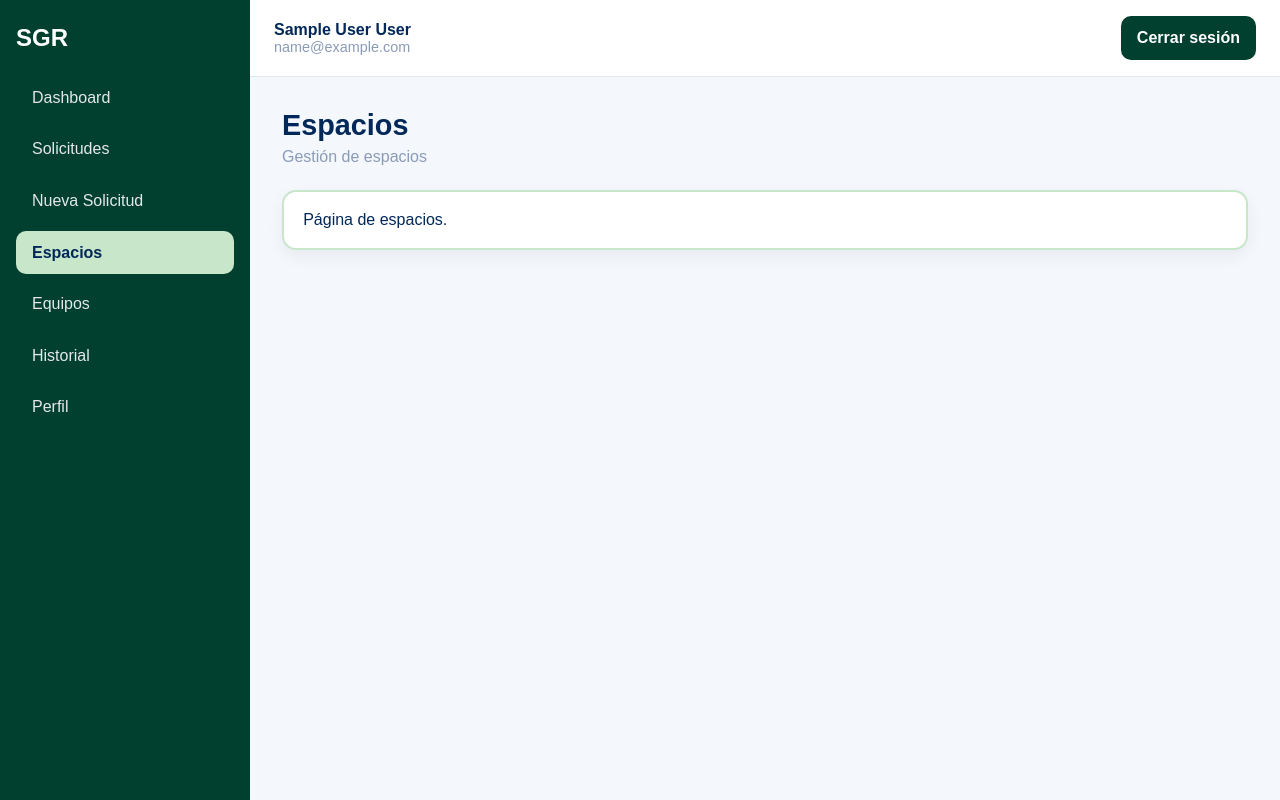
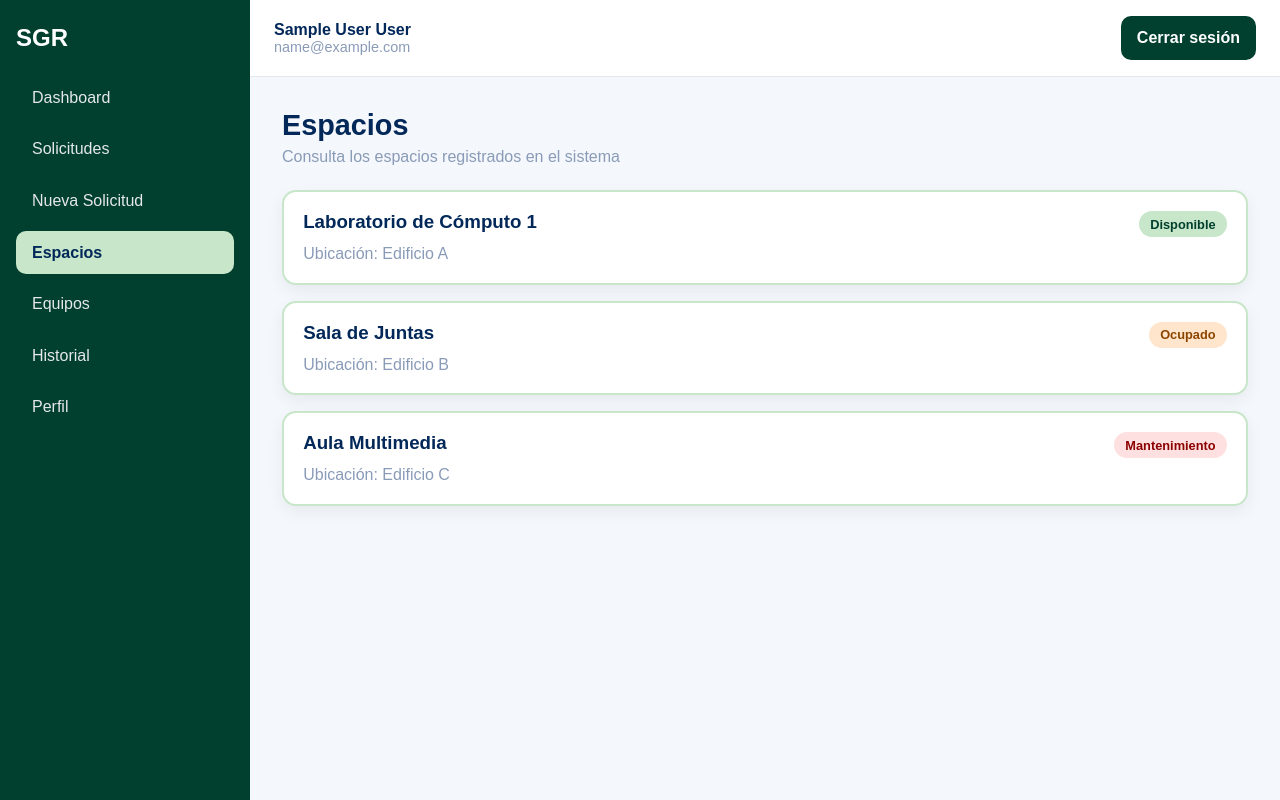
Before and after one commit to GatoGroZero/resource-management-system, a React app in the folder web/: page /spaces in a window 1280 px wide. Built offline with nearby package versions, Linux system fonts and the light colour scheme; sample sign-in values are in the browser's storage; the HTML template or start-up script is replaced by a standard one.

Commit message:
feat(web): completar vistas de perfil espacios y equipos

```diff
--- a/web/src/pages/equipments/EquipmentsPage.jsx
+++ b/web/src/pages/equipments/EquipmentsPage.jsx
@@ -1,15 +1,72 @@
 import DashboardLayout from '../../components/layout/DashboardLayout'
 import PageHeader from '../../components/common/PageHeader'
+
+const equipments = [
+  {
+    id: 1,
+    name: 'Proyector Epson',
+    inventory: 'EQ-001',
+    status: 'Disponible',
+  },
+  {
+    id: 2,
+    name: 'Laptop Dell',
+    inventory: 'EQ-002',
+    status: 'Prestado',
+  },
+  {
+    id: 3,
+    name: 'Micrófono Inalámbrico',
+    inventory: 'EQ-003',
+    status: 'Mantenimiento',
+  },
+]
 
 function EquipmentsPage() {
   return (
     <DashboardLayout>
-      <PageHeader title="Equipos" subtitle="Gestión de equipos" />
-      <div style={cardStyle}>
-        <p>Página de equipos.</p>
+      <PageHeader
+        title="Equipos"
+        subtitle="Consulta los equipos registrados en el sistema"
+      />
+
+      <div style={{ display: 'grid', gap: '1rem' }}>
+        {equipments.map((equipment) => (
+          <div key={equipment.id} style={cardStyle}>
+            <div style={{ display: 'flex', justifyContent: 'space-between', marginBottom: '0.5rem' }}>
+              <h3 style={{ color: '#022859' }}>{equipment.name}</h3>
+              <span style={getStatusStyle(equipment.status)}>{equipment.status}</span>
+            </div>
+
+            <p style={{ color: '#8A9BB8' }}>Inventario: {equipment.inventory}</p>
+          </div>
+        ))}
       </div>
     </DashboardLayout>
   )
+}
+
+function getStatusStyle(status) {
+  if (status === 'Disponible') {
+    return badgeStyle('#C8E6C9', '#01402E')
+  }
+
+  if (status === 'Prestado') {
+    return badgeStyle('#FFE5CC', '#8B4500')
+  }
+
+  return badgeStyle('#FFE0E0', '#8B0000')
+}
+
+function badgeStyle(background, color) {
+  return {
+    background,
+    color,
+    padding: '0.35rem 0.7rem',
+    borderRadius: '999px',
+    fontSize: '0.8rem',
+    fontWeight: '700',
+  }
 }
 
 const cardStyle = {
--- a/web/src/pages/profile/ProfilePage.jsx
+++ b/web/src/pages/profile/ProfilePage.jsx
@@ -7,15 +7,42 @@ function ProfilePage() {
 
   return (
     <DashboardLayout>
-      <PageHeader title="Perfil" subtitle="Información del usuario" />
+      <PageHeader
+        title="Perfil"
+        subtitle="Consulta la información de tu cuenta"
+      />
+
+      <div style={gridStyle}>
         <div style={cardStyle}>
-        <p><strong>Nombre:</strong> {user?.name} {user?.lastName}</p>
-        <p><strong>Correo:</strong> {user?.email}</p>
-        <p><strong>Rol:</strong> {user?.role}</p>
+          <h3 style={labelStyle}>Nombre</h3>
+          <p style={valueStyle}>{user?.name || '—'} {user?.lastName || ''}</p>
+        </div>
+
+        <div style={cardStyle}>
+          <h3 style={labelStyle}>Correo</h3>
+          <p style={valueStyle}>{user?.email || '—'}</p>
+        </div>
+
+        <div style={cardStyle}>
+          <h3 style={labelStyle}>Rol</h3>
+          <p style={valueStyle}>{user?.role || '—'}</p>
+        </div>
+
+        <div style={cardStyle}>
+          <h3 style={labelStyle}>Estado</h3>
+          <p style={valueStyle}>Activo</p>
+        </div>
       </div>
     </DashboardLayout>
   )
 }
+
+const gridStyle = {
+  display: 'grid',
+  gridTemplateColumns: 'repeat(auto-fit, minmax(240px, 1fr))',
+  gap: '1rem',
+}
+
 const cardStyle = {
   background: '#FFFFFF',
   padding: '1.2rem',
@@ -24,4 +51,16 @@ const cardStyle = {
   border: '2px solid #C8E6C9',
 }
 
+const labelStyle = {
+  fontSize: '0.95rem',
+  color: '#8A9BB8',
+  marginBottom: '0.5rem',
+}
+
+const valueStyle = {
+  fontSize: '1.05rem',
+  color: '#022859',
+  fontWeight: '700',
+}
+
 export default ProfilePage
--- a/web/src/pages/spaces/SpacesPage.jsx
+++ b/web/src/pages/spaces/SpacesPage.jsx
@@ -1,15 +1,72 @@
 import DashboardLayout from '../../components/layout/DashboardLayout'
 import PageHeader from '../../components/common/PageHeader'
+
+const spaces = [
+  {
+    id: 1,
+    name: 'Laboratorio de Cómputo 1',
+    location: 'Edificio A',
+    status: 'Disponible',
+  },
+  {
+    id: 2,
+    name: 'Sala de Juntas',
+    location: 'Edificio B',
+    status: 'Ocupado',
+  },
+  {
+    id: 3,
+    name: 'Aula Multimedia',
+    location: 'Edificio C',
+    status: 'Mantenimiento',
+  },
+]
 
 function SpacesPage() {
   return (
     <DashboardLayout>
-      <PageHeader title="Espacios" subtitle="Gestión de espacios" />
-      <div style={cardStyle}>
-        <p>Página de espacios.</p>
+      <PageHeader
+        title="Espacios"
+        subtitle="Consulta los espacios registrados en el sistema"
+      />
+
+      <div style={{ display: 'grid', gap: '1rem' }}>
+        {spaces.map((space) => (
+          <div key={space.id} style={cardStyle}>
+            <div style={{ display: 'flex', justifyContent: 'space-between', marginBottom: '0.5rem' }}>
+              <h3 style={{ color: '#022859' }}>{space.name}</h3>
+              <span style={getStatusStyle(space.status)}>{space.status}</span>
+            </div>
+
+            <p style={{ color: '#8A9BB8' }}>Ubicación: {space.location}</p>
+          </div>
+        ))}
       </div>
     </DashboardLayout>
   )
+}
+
+function getStatusStyle(status) {
+  if (status === 'Disponible') {
+    return badgeStyle('#C8E6C9', '#01402E')
+  }
+
+  if (status === 'Ocupado') {
+    return badgeStyle('#FFE5CC', '#8B4500')
+  }
+
+  return badgeStyle('#FFE0E0', '#8B0000')
+}
+
+function badgeStyle(background, color) {
+  return {
+    background,
+    color,
+    padding: '0.35rem 0.7rem',
+    borderRadius: '999px',
+    fontSize: '0.8rem',
+    fontWeight: '700',
+  }
 }
 
 const cardStyle = {
```
Lines whose indentation alone changed are shown as unchanged.
